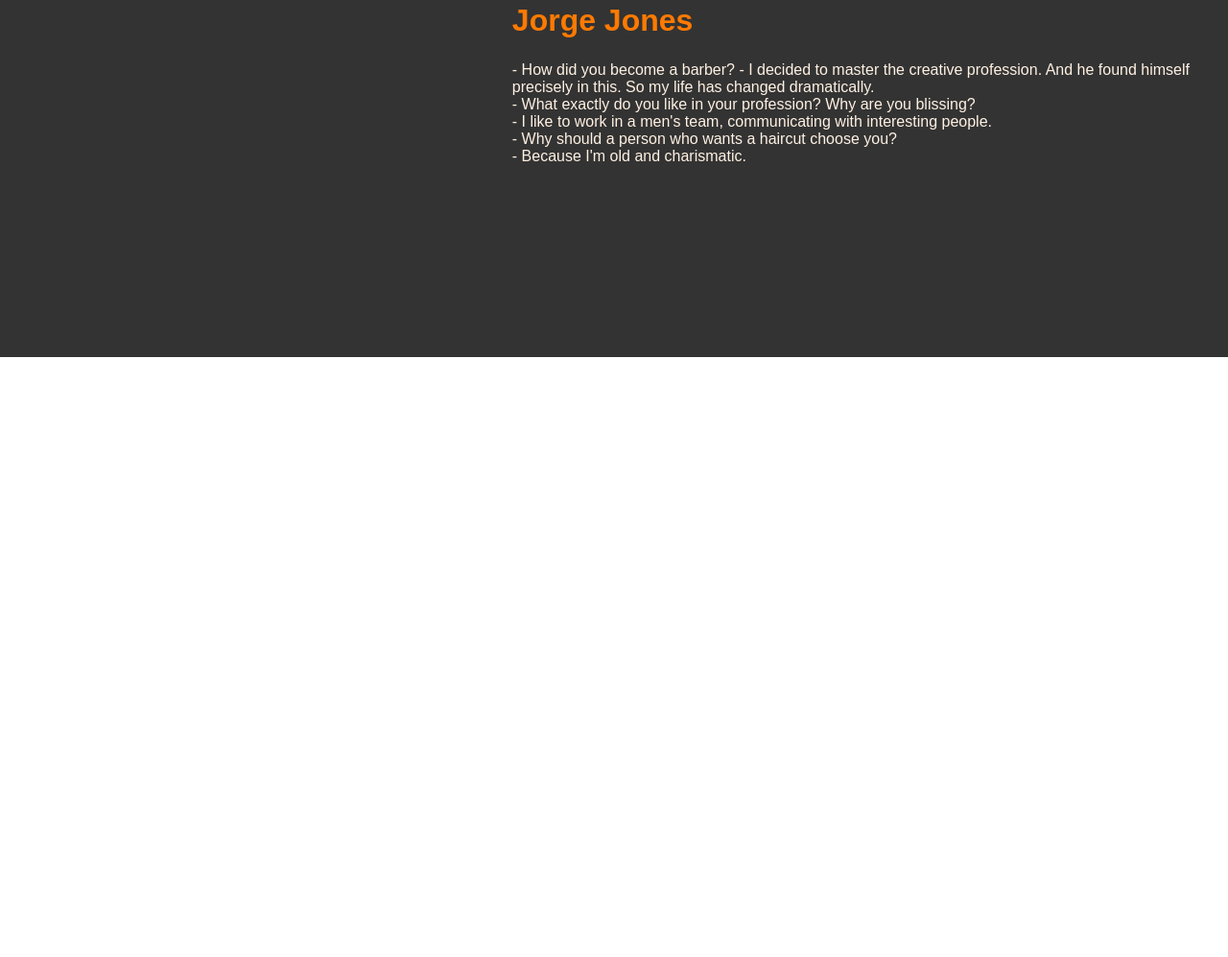
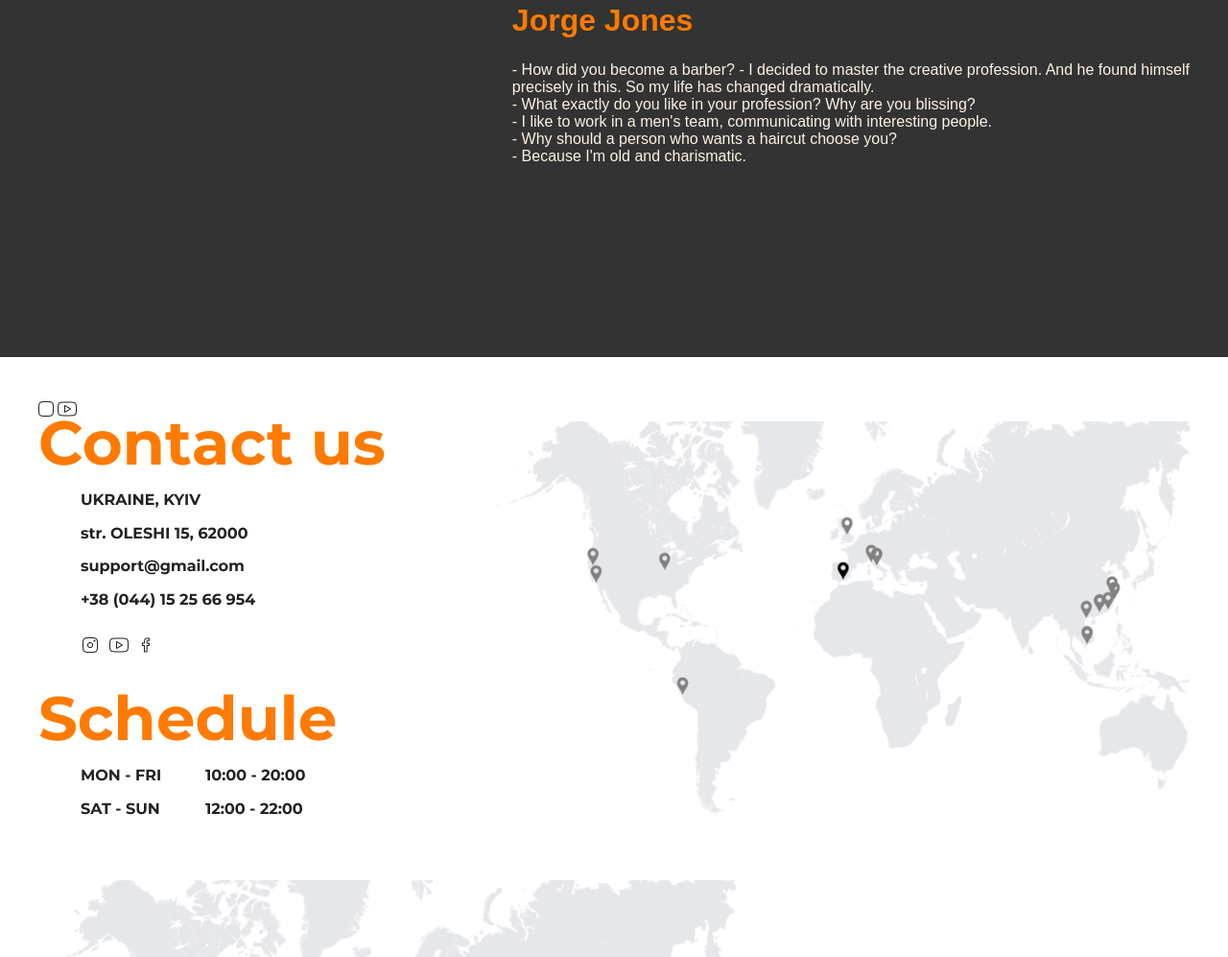
Before and after one commit to AntipaOksana/-Barber_Shop-Project, a website: page src/index.html in a window 1280 px wide. Shown: the part 4962-5959 px from the top of the page at 96% size. Before the commit the page ends 5334 px from the top, so only its background shows below. Drawn offline with nearby package versions, Linux system fonts and the light colour scheme; files that its build step writes are made by us from their sources.

Commit message:
map block

```diff
--- a/src/index.html
+++ b/src/index.html
@@ -336,5 +336,35 @@
     </div>
 </section>
 
+<section class="map">
+    <div class="container map__container">
+        <div class="map__contact">
+            <h2 class="map__contact-title map__title">Contact us</h2>
+            <p class="map__contact-address">
+                Ukraine, Kyiv
+                str. Oleshi 15, 62000
+                support@gmail.com
+                +38 (044) 15 25 66 954
+            </p>
+            <img src="./image/insta.png" alt="" class="map__contact-logoinsta">
+            <img src="./image/youtube.png" alt="" class="map__contact-logoinsta">
+            <img src="./image/facebook.png" alt="" class="map__contact-logoinsta">
+            <h2 class="map__schedule-title map__title">Schedule</h2>
+            <p class="map__schedule-text">
+                Mon - fri    10:00 - 20:00
+                Sat - sun    12:00 - 22:00
+            </p>
+
+        </div>
+
+        <div class="map__img">
+            <img src="./image/map.png" alt="" class="map__img">
+        </div>
+
+
+    </div>
+
+</section>
+
 </body>
 </html>
```
Also changed, not shown: src/image/facebook.png (added), src/image/insta.png (added), src/image/map.png (added), src/image/youtube.png (added).
